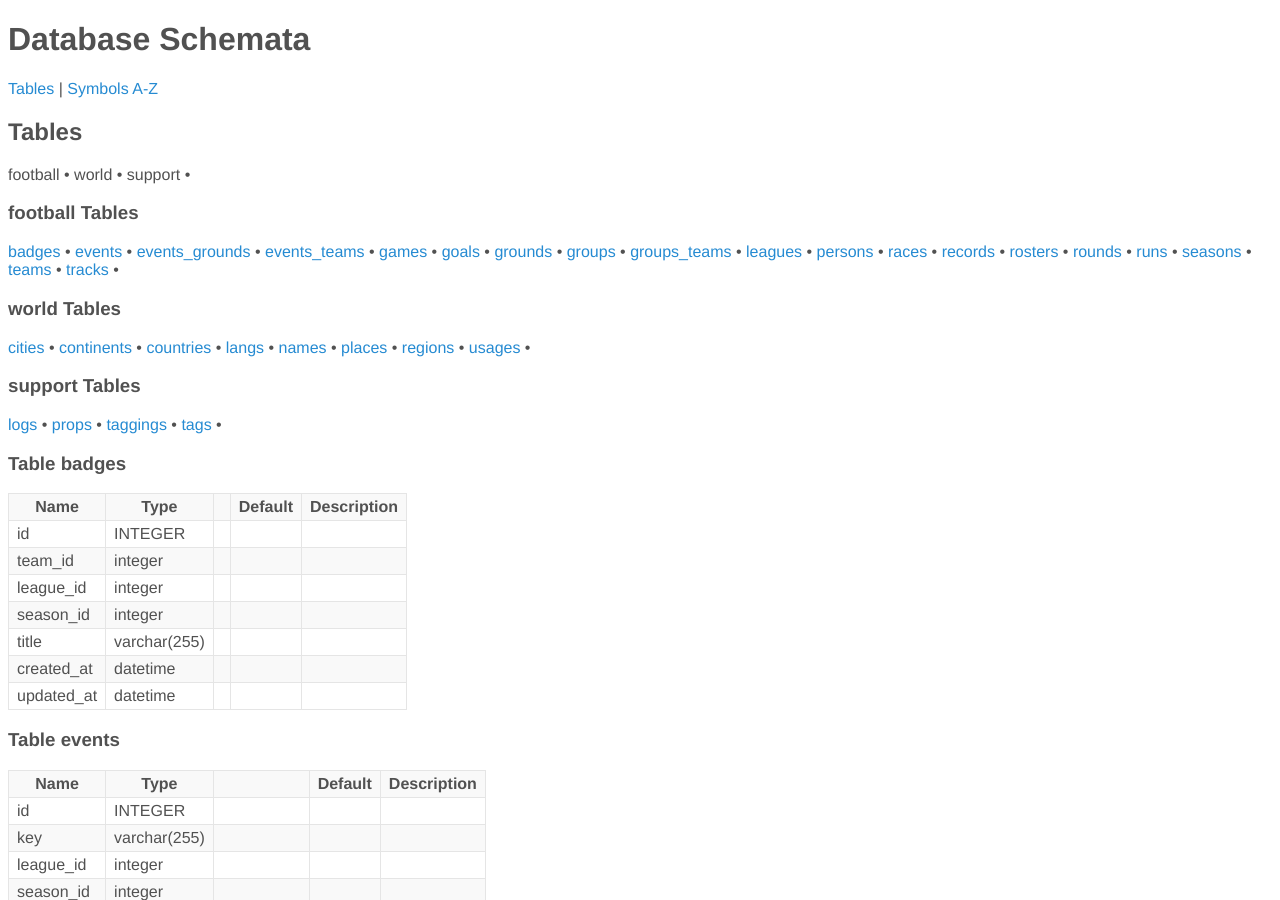
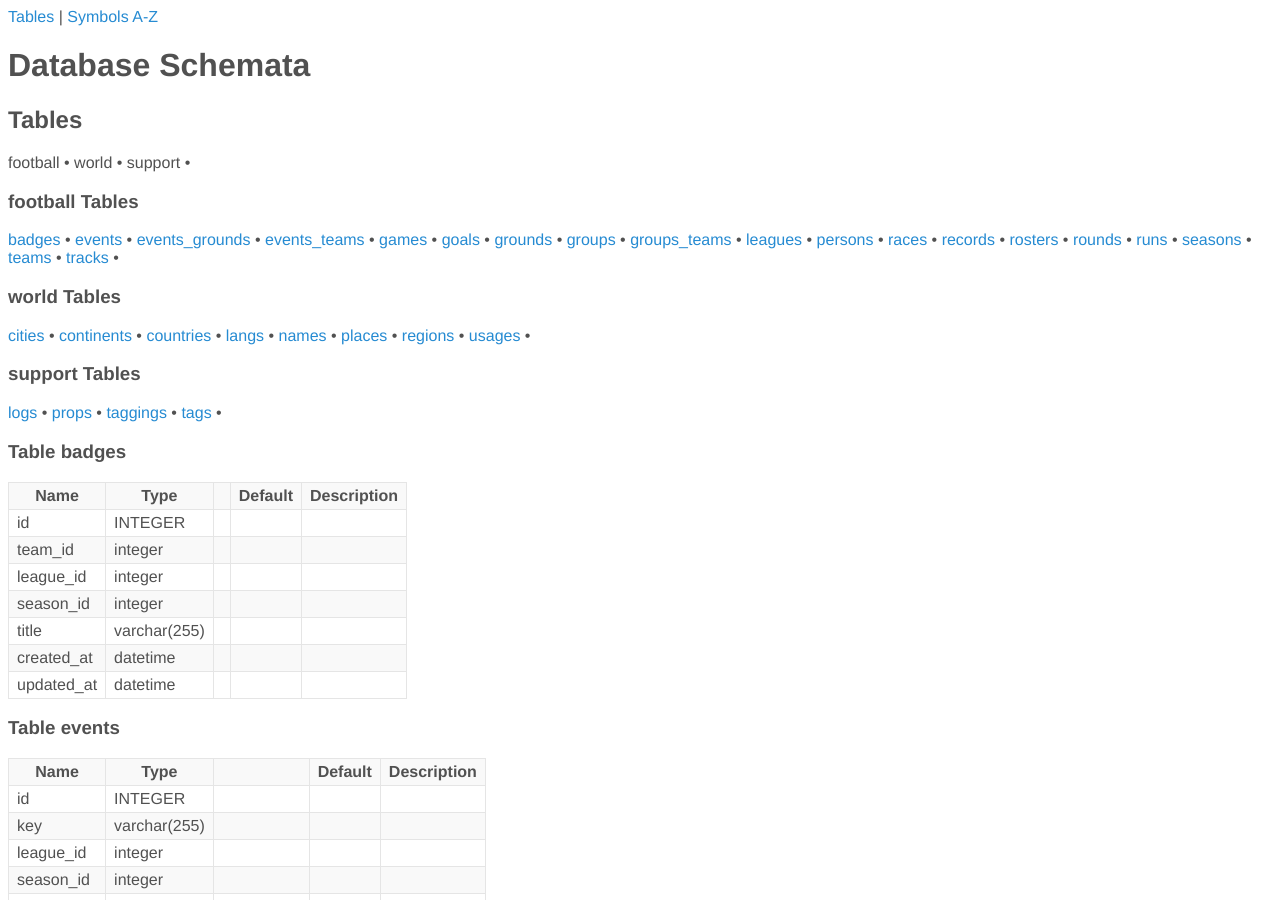
Before and after one commit to schemadoc/schemadoc-theme, a Jekyll site: the page built from index.html, in a window 1280 px wide and 900 px high. Built offline with Jekyll 4.4.1, drawn with Linux system fonts in a browser that asks for light colours.

Commit message:
Update default.html

```diff
--- a/_layouts/default.html
+++ b/_layouts/default.html
@@ -7,15 +7,14 @@
 </head>
 <body>
 
-<h1>Database Schemata</h1>
-
-<div>
+<div class="nav">
    <a href="{{ site.url }}/index.html">Tables</a> |
    <a href="{{ site.url }}/symbols.html">Symbols A-Z</a>
 </div>
 
+<h1>Database Schemata</h1>
 
-<div id="content">
+<div class="content">
   {{ content }}
 </div>
 
```
